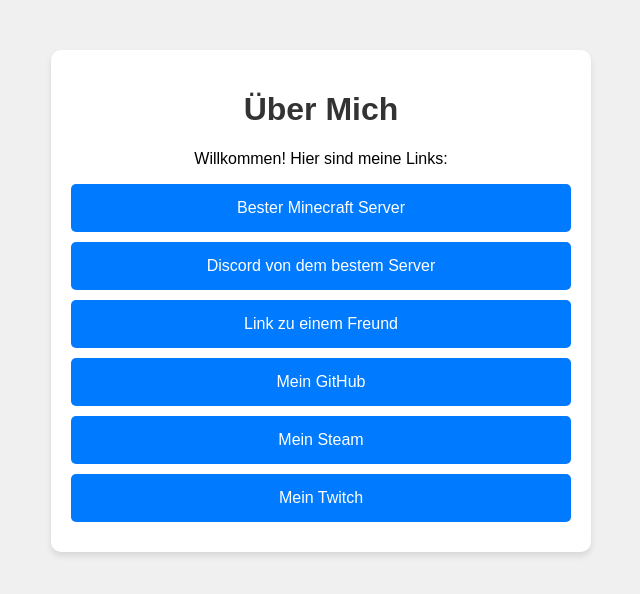
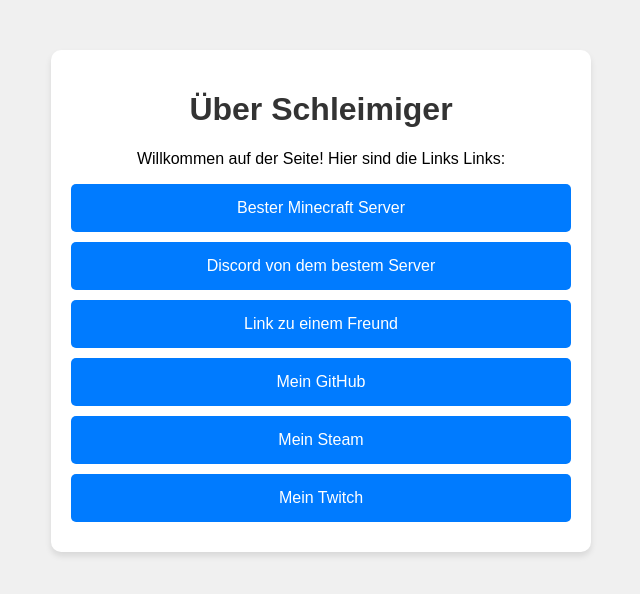
Before and after one commit to Slimex2388/InfoWebsite, a plain HTML site: page index.html in a window 1280 px wide. Shown: the whole page, without its empty margins (319-959 px from the left). Drawn offline with Linux system fonts and the light colour scheme.

Commit message:
Update index.html

```diff
--- a/index.html
+++ b/index.html
@@ -38,8 +38,8 @@
 </head>
 <body>
     <div class="container">
-        <h1>Über Mich</h1>
-        <p>Willkommen! Hier sind meine Links:</p>
+        <h1>Über Schleimiger</h1>
+        <p>Willkommen auf der Seite! Hier sind die Links Links:</p>
         <div class="links">
             <a href="https://slimex2388.github.io/InfoWebsite/server.html" target="_blank">Bester Minecraft Server</a>
             <a href="https://discord.gg/hvRwcYHdSr" target="_blank">Discord von dem bestem Server</a>
```
